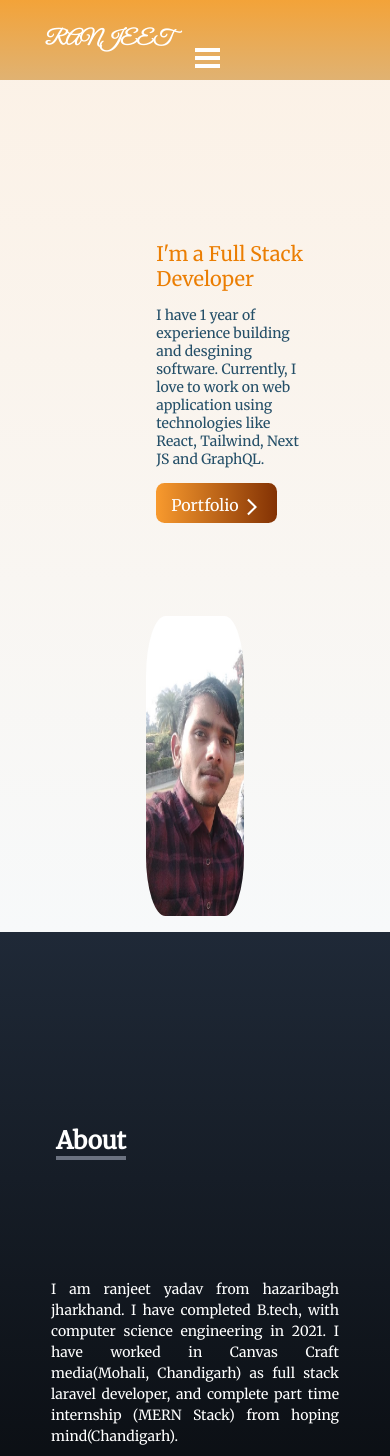
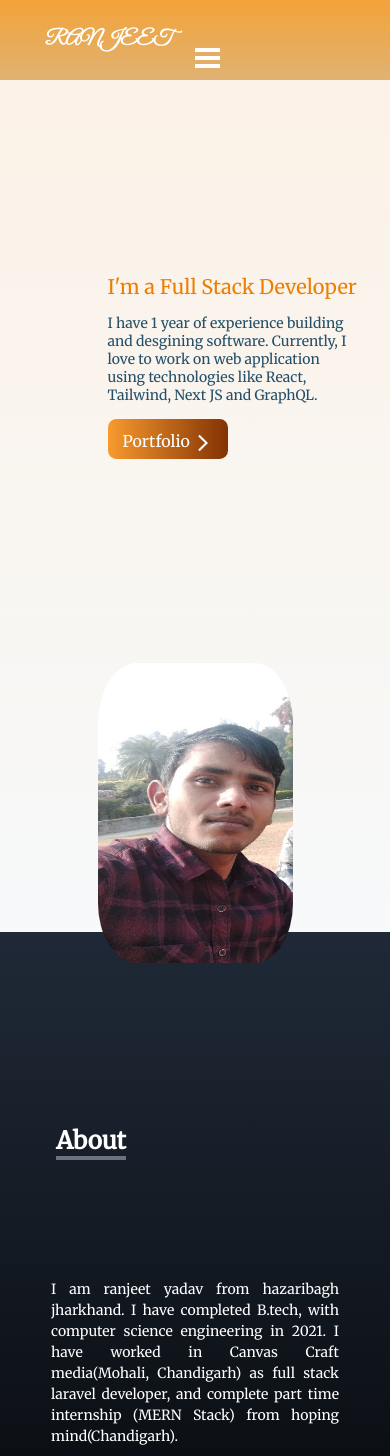
Before and after one commit to nir-github01/portfolio, a React (Create React App) app: page / in a window 390 px wide. Shown: the top 1456 px of the page. Built offline with nearby package versions, Linux system fonts and the light colour scheme.

Commit message:
Home page update

```diff
--- a/src/App.css
+++ b/src/App.css
@@ -499,21 +499,6 @@
    .mobileBox{
     position: absolute;
    }
-   .textBox{
-    position: relative;
-    top: 30%;
-    left: 10%;
-    width: 70%;
-  }
-  .imgBox{
-    cursor: pointer;
-    position: relative;
-    top: 16%;
-    width:70%;
-  }
-  .myImageclass{
-    width: 100%;
-  }
   .mobilemenunavbox {
     width: 100%;
     position: fixed;
@@ -565,23 +550,20 @@
   .homeContainer{
     width: 100%;
     height: 100%;
-    display: flex;
-    flex-direction: column;
-    justify-content:center;
-    align-items:center;
-    align-content: center;
+    display: grid;
+    grid-template-rows: 1fr;
+    align-items: center;
+    justify-items: center;
     margin-top: 1%;
-    display:flex;
-    row-gap: 2rem;
 
   }
   .textBox{
     position: relative;
     top: 10%;
-    width: 45%;
+    width: 70%;
   }
   .imgBox{
-    width:25%;
+    width:50%;
     margin-bottom: 20px;
   }
 
--- a/src/modules/Home.jsx
+++ b/src/modules/Home.jsx
@@ -29,7 +29,7 @@ const Home = () => {
             </a>
           </div>
         </div>
-        <div className="imgBox col-sm-3">
+        <div className="imgBox">
           <img
             src={myImage}
             id="myImageId"
```
